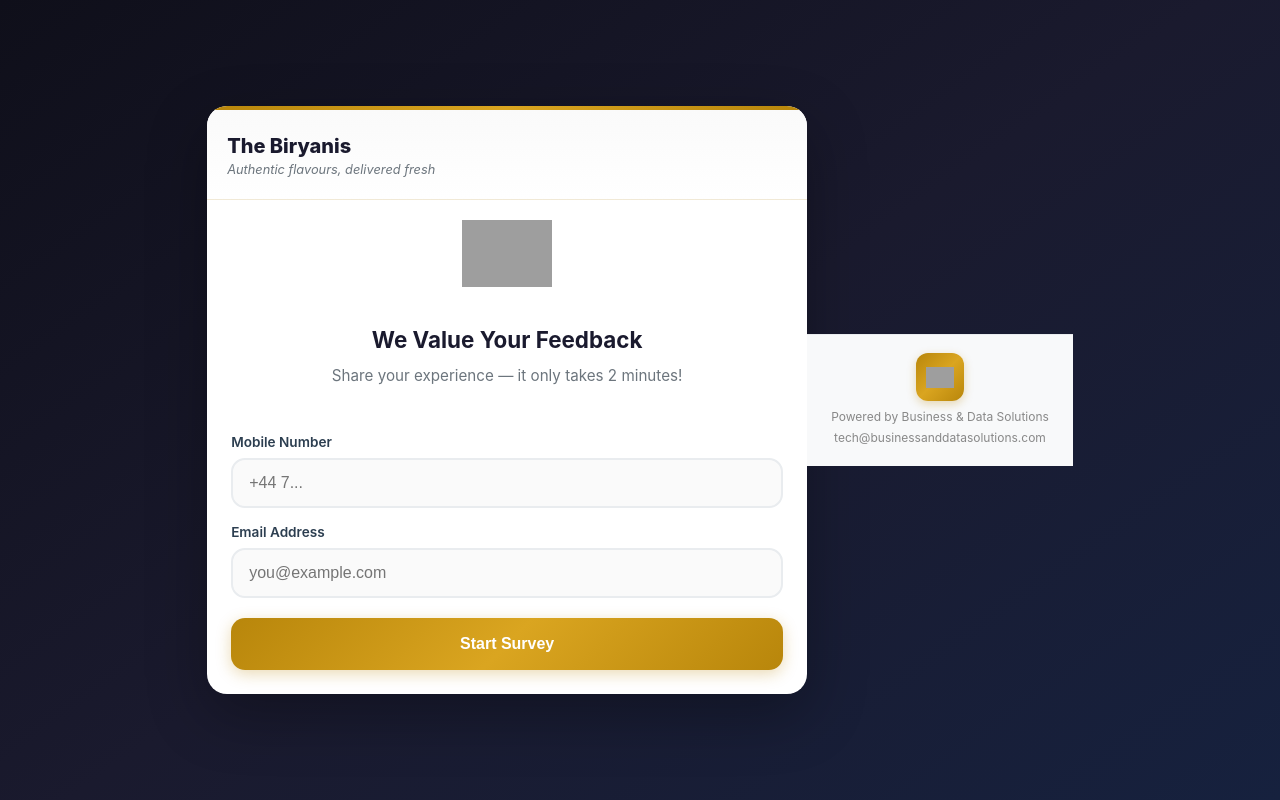
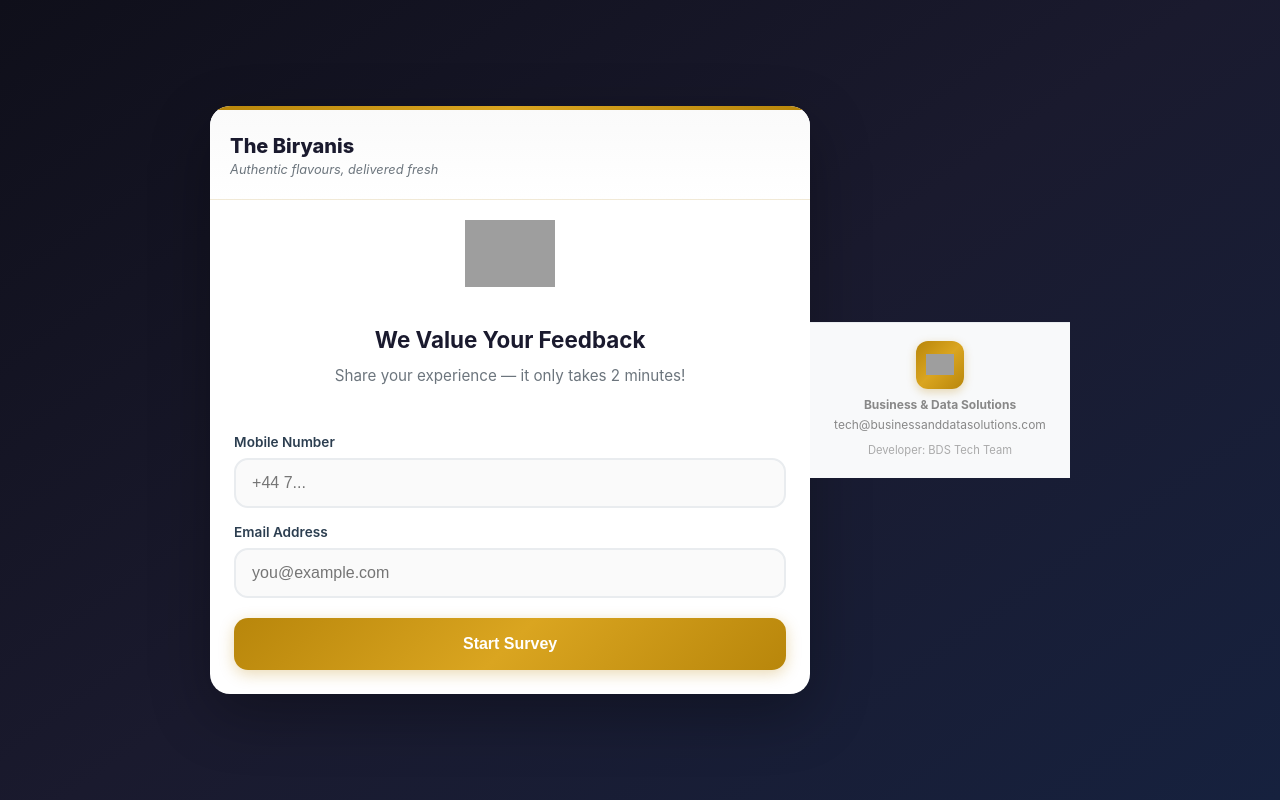
Before and after one commit to 141fa04122-coder/BDS_reviews, a website: page public/review.html in a window 1280 px wide. Drawn offline with Linux system fonts and the light colour scheme; grey boxes are pictures that could not be loaded.

Commit message:
Move BDS logo from header to footer; fix logo crop with object-fit contain; add BDS developer credit

```diff
--- a/public/review.html
+++ b/public/review.html
@@ -875,9 +875,10 @@
   <div class="footer">
     <a href="https://www.businessanddatasolutions.com" target="_blank" class="brand-logo" style="display:inline-flex;vertical-align:middle;margin-bottom:6px">
       <img src="https://res.cloudinary.com/dsf4d41i8/image/upload/v1770554625/BDS_Logowhite_odmpw0_vyhjes.png" alt="BDS">
-    </a>
-    <div>Powered by Business &amp; Data Solutions</div>
-    <div>tech@businessanddatasolutions.com</div>
+    </a><br>
+    <strong>Business &amp; Data Solutions</strong><br>
+    tech@businessanddatasolutions.com
+    <div class="footer-credit">Developer: BDS Tech Team</div>
   </div>
 
 </body>
```
